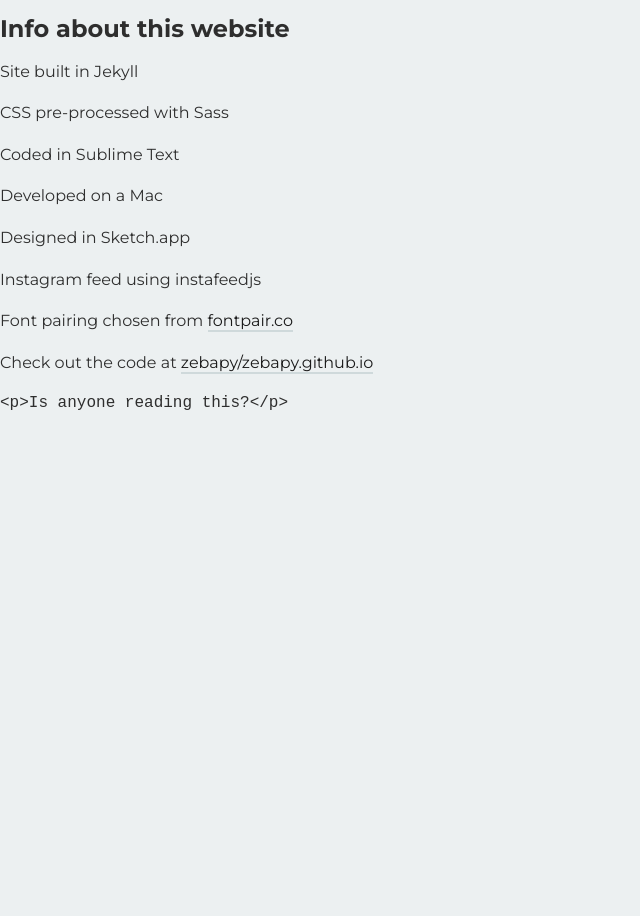
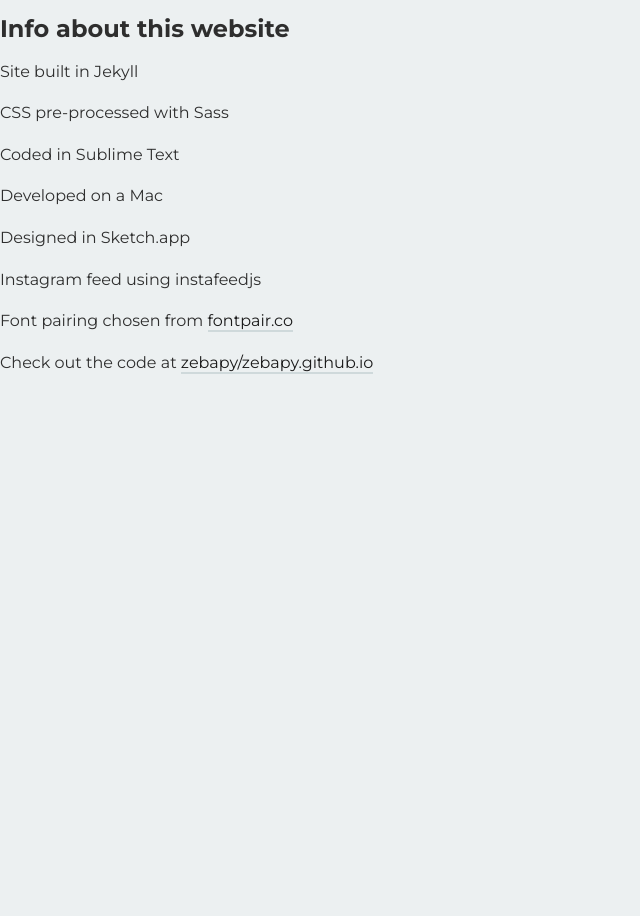
Before and after one commit to zebapy/zeb.codes, a Jekyll site: the page built from made.md, in a window 1280 px wide. Shown: the whole page, without its empty margins (0-640 px from the left). Built offline with Jekyll 4.4.1, drawn with Linux system fonts in a browser that asks for light colours; nearby versions of some CDN libraries.

Commit message:
Revert "test code fences on github pages"
This reverts commit 1f2008acd2718f88a1132316a0fa627ad04bda78.

````diff
--- a/made.md
+++ b/made.md
@@ -18,8 +18,3 @@
 Font pairing chosen from [fontpair.co](fontpair.co)
 
 Check out the code at [zebapy/zebapy.github.io](http://github.com/zebapy/zebapy.github.io)
-
-
-```html
-<p>Is anyone reading this?</p>
-```
````
